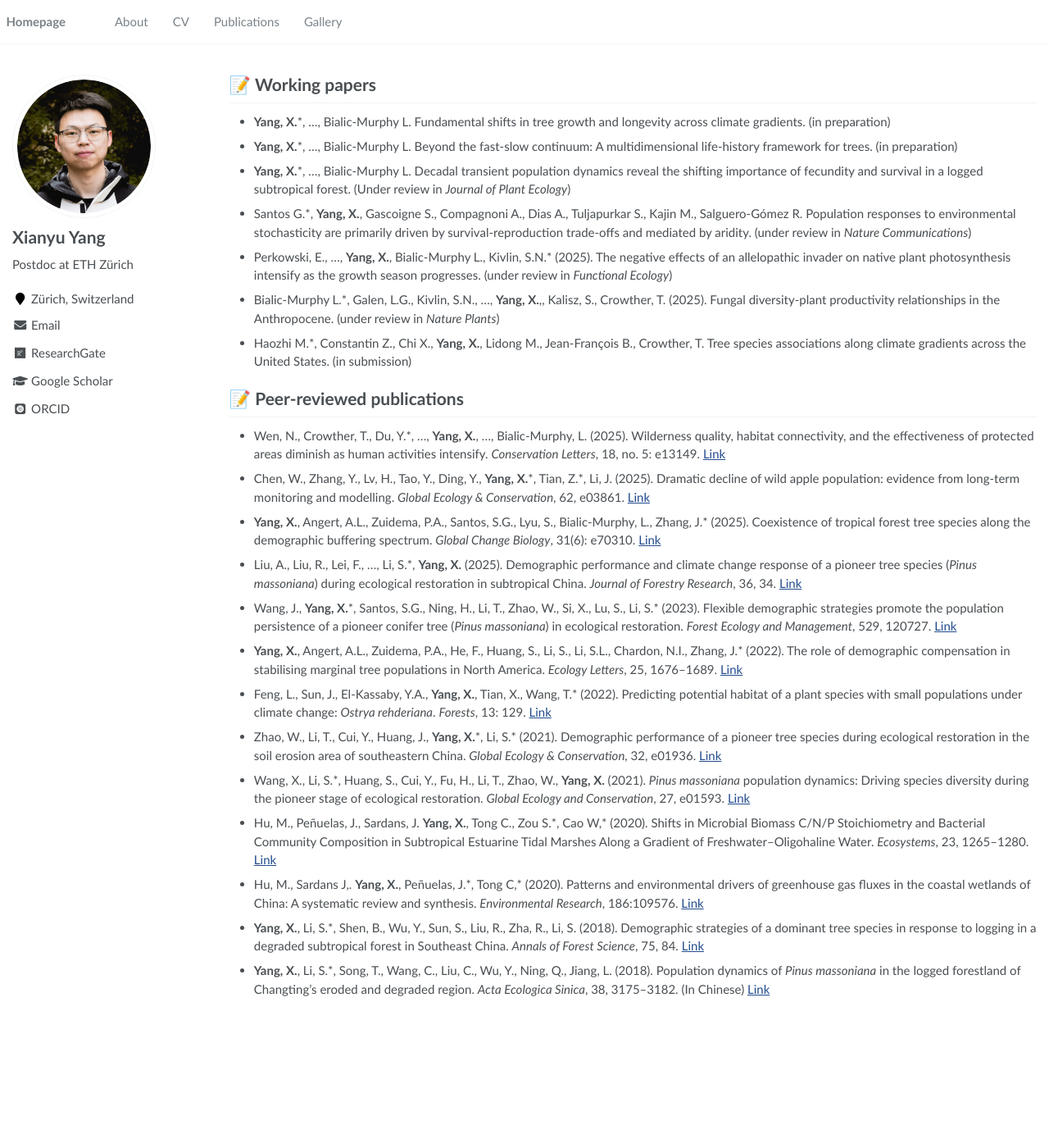
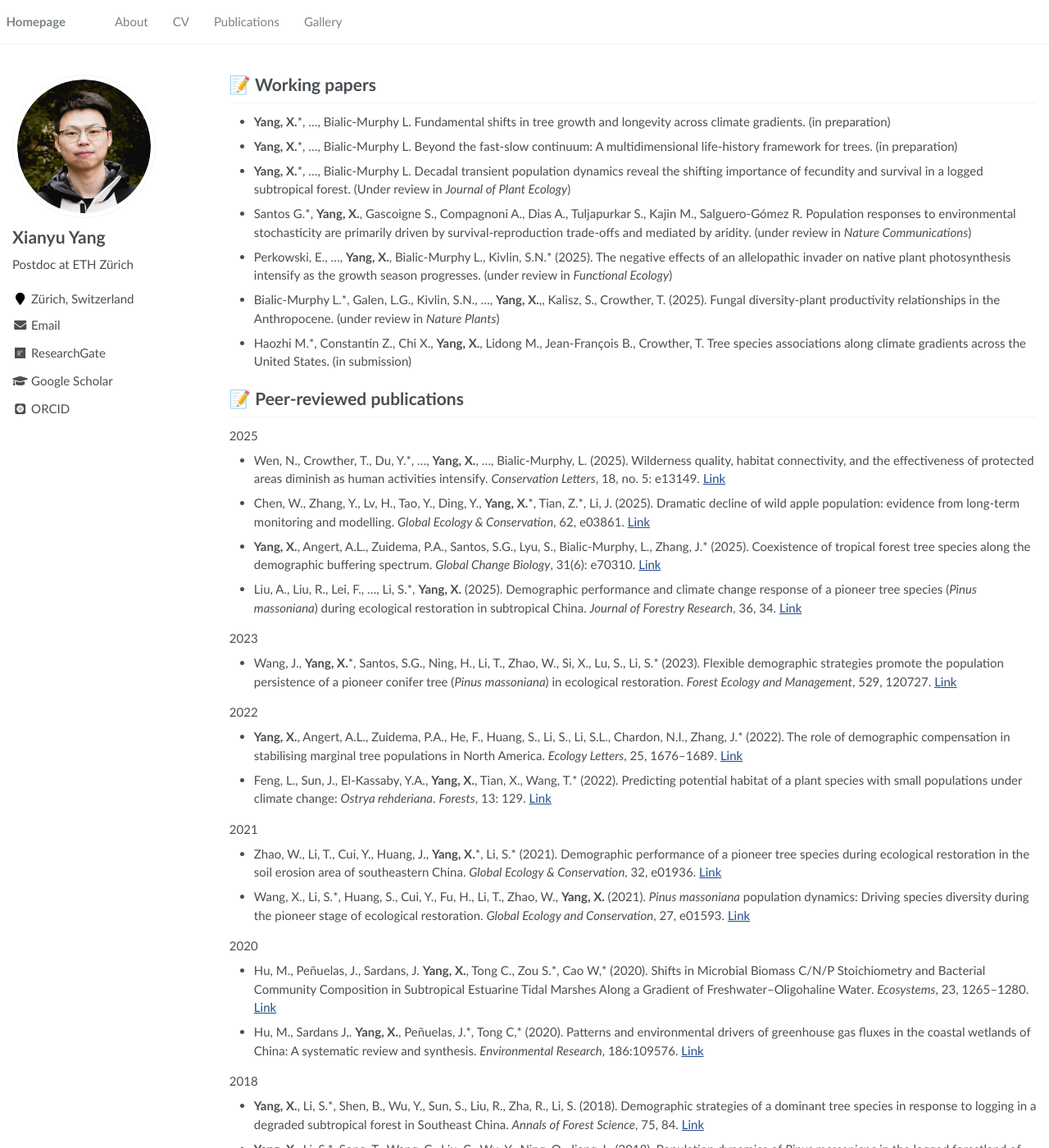
Before and after one commit to Xianyu-Yang/xianyu-yang.github.io, a Jekyll site: the page built from _pages/publications.md, in a window 1280 px wide and 1400 px high. Shown: the whole window at 82% size. Built offline with Jekyll 4.4.1, drawn with Linux system fonts in a browser that asks for light colours; some web fonts are replaced.

Commit message:
Update publications.md

```diff
--- a/_pages/publications.md
+++ b/_pages/publications.md
@@ -22,6 +22,8 @@ author_profile: true
 
 
 # 📝 Peer-reviewed publications
+
+2025
 - Wen, N., Crowther, T., Du, Y.\*, ..., **Yang, X.**, ..., Bialic-Murphy, L. (2025). Wilderness quality, habitat connectivity, and the effectiveness of protected areas diminish as human activities intensify. _Conservation Letters_, 18, no. 5: e13149. [Link](https://conbio.onlinelibrary.wiley.com/doi/10.1111/conl.13149){:target="_blank"}
 
 - Chen, W., Zhang, Y., Lv, H., Tao, Y., Ding, Y., **Yang, X.**\*, Tian, Z.\*, Li, J. (2025). Dramatic decline of wild apple population: evidence from long-term monitoring and modelling.  _Global Ecology & Conservation_, 62, e03861. [Link](https://www.sciencedirect.com/science/article/pii/S2351989425004627?via%3Dihub){:target="_blank"}
@@ -30,20 +32,25 @@ author_profile: true
 
 - Liu, A., Liu, R., Lei, F., ..., Li, S.\*, **Yang, X.** (2025). Demographic performance and climate change response of a pioneer tree species (*Pinus massoniana*) during ecological restoration in subtropical China. _Journal of Forestry Research_, 36, 34. [Link](https://link.springer.com/article/10.1007/s11676-025-01831-0){:target="_blank"}
 
+2023
 - Wang, J., **Yang, X.**\*, Santos, S.G., Ning, H., Li, T., Zhao, W., Si, X., Lu, S., Li, S.\* (2023). Flexible demographic strategies promote the population persistence of a pioneer conifer tree (*Pinus massoniana*) in ecological restoration. _Forest Ecology and Management_, 529, 120727. [Link](https://www.sciencedirect.com/science/article/abs/pii/S0378112722007216){:target="_blank"}
 
+2022
 - **Yang, X.**, Angert, A.L., Zuidema, P.A., He, F., Huang, S., Li, S., Li, S.L., Chardon, N.I., Zhang, J.\* (2022). The role of demographic compensation in stabilising marginal tree populations in North America. _Ecology Letters_, 25, 1676–1689. [Link](https://onlinelibrary.wiley.com/doi/full/10.1111/ele.14028){:target="_blank"}
 
 - Feng, L., Sun, J., El-Kassaby, Y.A., **Yang, X.**, Tian, X., Wang, T.\* (2022). Predicting potential habitat of a plant species with small populations under climate change: *Ostrya rehderiana*. _Forests_, 13: 129. [Link](https://www.mdpi.com/1999-4907/13/1/129){:target="_blank"}
 
+2021
 - Zhao, W., Li, T., Cui, Y., Huang, J., **Yang, X.**\*, Li, S.\* (2021). Demographic performance of a pioneer tree species during ecological restoration in the soil erosion area of southeastern China. _Global Ecology & Conservation_, 32, e01936. [Link](https://www.sciencedirect.com/science/article/pii/S2351989421004868){:target="_blank"}
 
 - Wang, X., Li, S.\*, Huang, S., Cui, Y., Fu, H., Li, T., Zhao, W., **Yang, X.** (2021). *Pinus massoniana* population dynamics: Driving species diversity during the pioneer stage of ecological restoration. _Global Ecology and Conservation_, 27, e01593. [Link](https://www.sciencedirect.com/science/article/pii/S2351989421001438){:target="_blank"}
 
+2020
 - Hu, M., Peñuelas, J., Sardans, J. **Yang, X.**, Tong C., Zou S.\*, Cao W,\* (2020). Shifts in Microbial Biomass C/N/P Stoichiometry and Bacterial Community Composition in Subtropical Estuarine Tidal Marshes Along a Gradient of Freshwater–Oligohaline Water. _Ecosystems_, 23, 1265–1280. [Link](https://link.springer.com/article/10.1007/s10021-019-00468-5){:target="_blank"}
 
 - Hu, M., Sardans J,. **Yang, X.**, Peñuelas, J.\*, Tong C,\* (2020). Patterns and environmental drivers of greenhouse gas fluxes in the coastal wetlands of China: A systematic review and synthesis. _Environmental Research_, 186:109576. [Link](https://www.sciencedirect.com/science/article/abs/pii/S0013935120304692){:target="_blank"}
 
+2018
 - **Yang, X.**, Li, S.\*, Shen, B., Wu, Y., Sun, S., Liu, R., Zha, R., Li, S. (2018). Demographic strategies of a dominant tree species in response to logging in a degraded subtropical forest in Southeast China. _Annals of Forest Science_, 75, 84. [Link](https://link.springer.com/article/10.1007/s13595-018-0764-0){:target="_blank"}
 
 - **Yang, X.**, Li, S.\*, Song, T., Wang, C., Liu, C., Wu, Y., Ning, Q., Jiang, L. (2018). Population dynamics of *Pinus massoniana* in the logged forestland of Changting’s eroded and degraded region. _Acta Ecologica Sinica_, 38, 3175–3182. (In Chinese) [Link](https://www.ecologica.cn/stxb/article/abstract/stxb201706261148){:target="_blank"}
```
